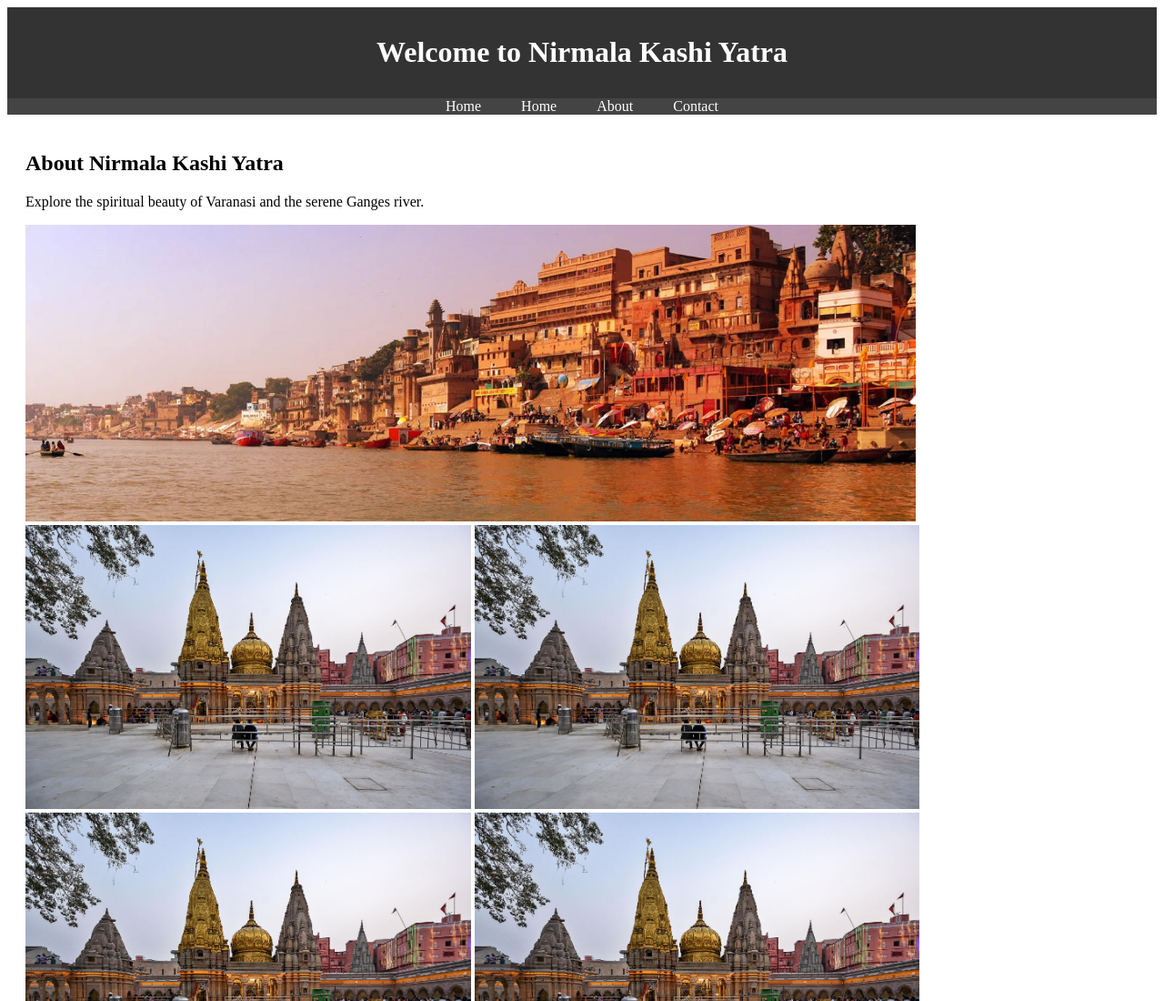
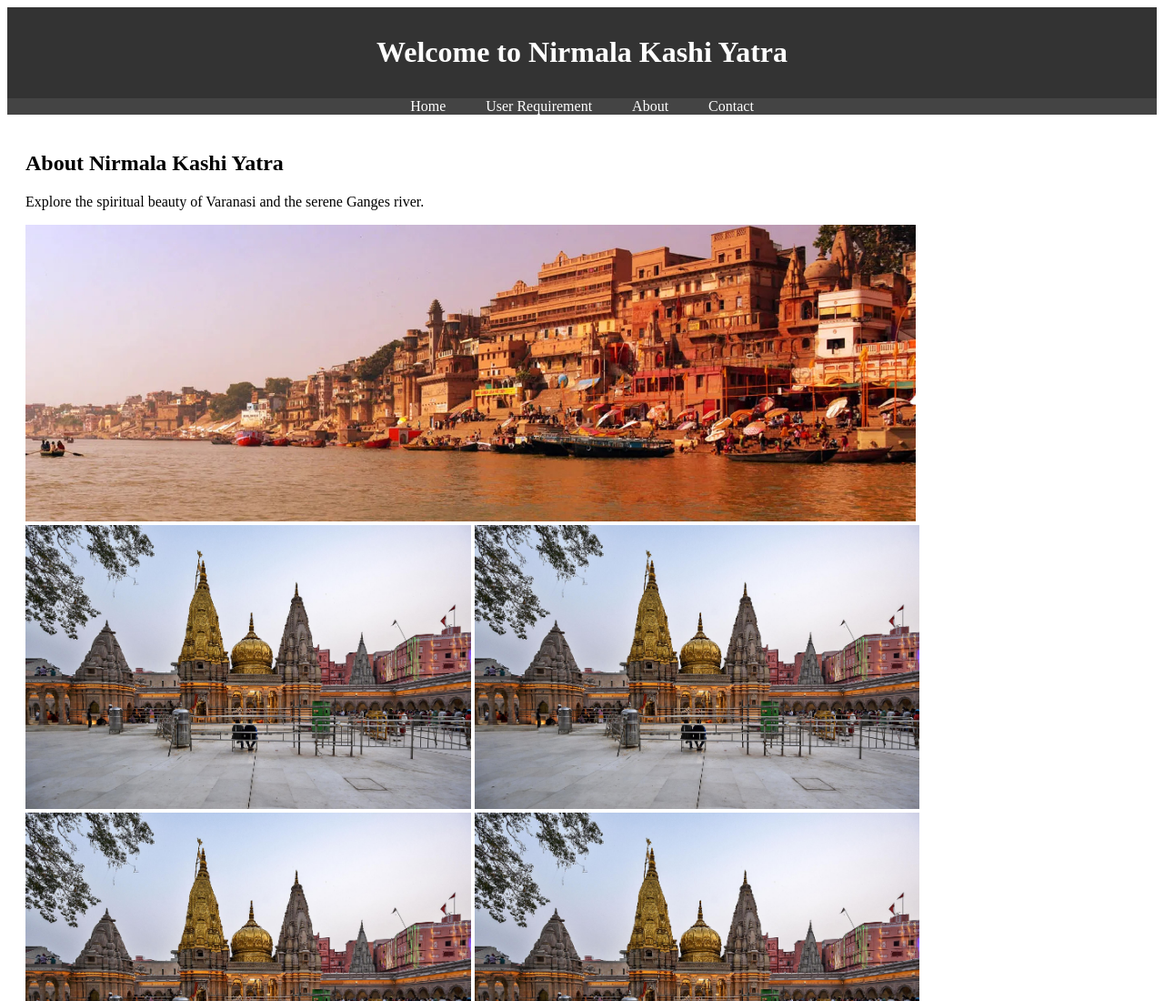
Before and after one commit to mynamerakeshsingh1983/nirmala-kashi-yatra, a plain HTML site: page index.html in a window 1280 px wide. Shown: the top 1100 px of the page at 91% size. Drawn offline with Linux system fonts and the light colour scheme.

Commit message:
Update index.html

```diff
--- a/index.html
+++ b/index.html
@@ -13,7 +13,7 @@
     <nav>
         <ul>
             <li><a href="index.html">Home</a></li>
-            <li><a href="user.html">Home</a></li>
+            <li><a href="user.html">User Requirement</a></li>
             <li><a href="about.html">About</a></li>
             <li><a href="contact.html">Contact</a></li>
         </ul>
```
